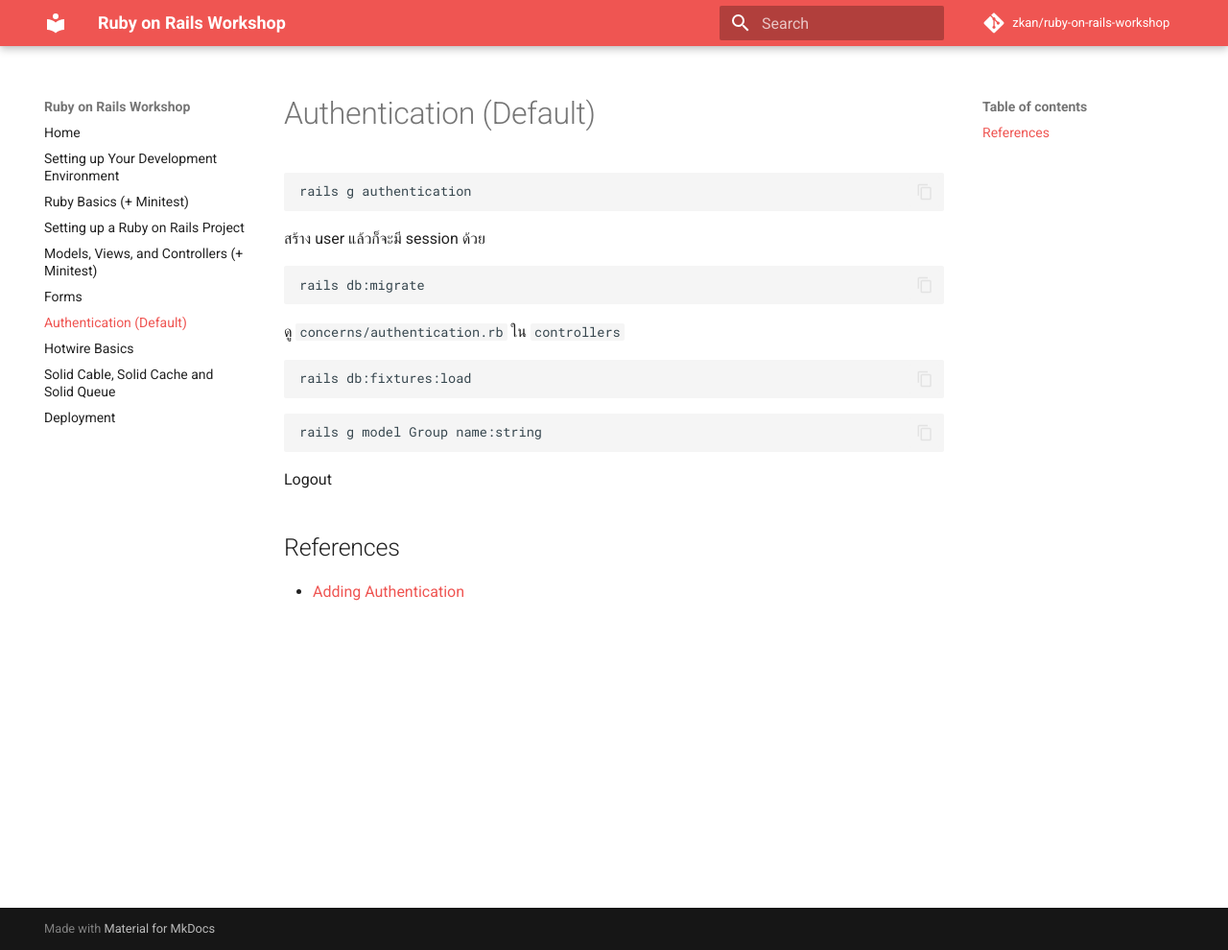
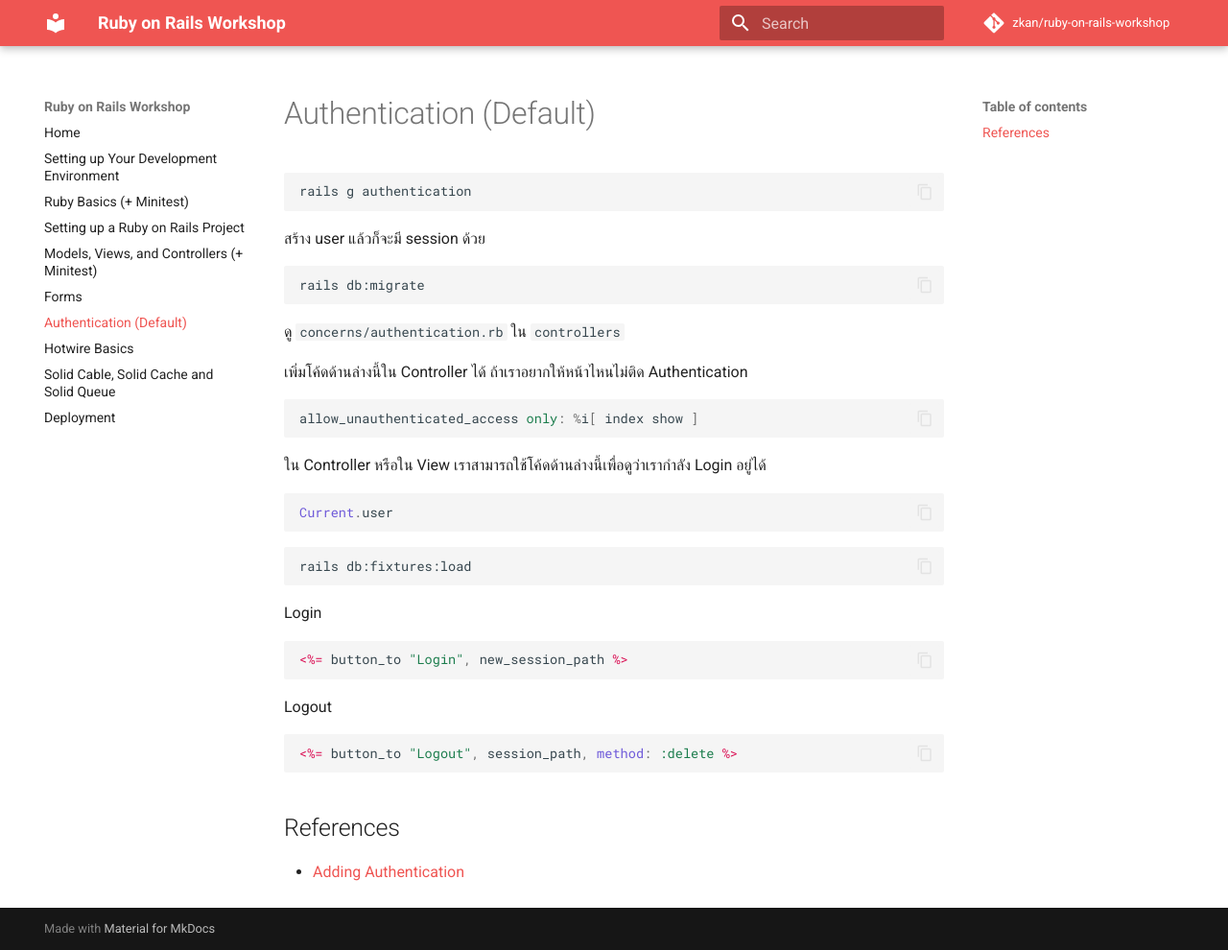
Before and after one commit to zkan/rails-unpacked-and-demystified-workshop, an MkDocs documentation site: the page built from docs/authentication.md, in a window 1280 px wide and 990 px high. Shown: the whole window at 96% size. Built offline with MkDocs 1.6.1 and Material for MkDocs 9.7.7, drawn with Linux system fonts in a browser that asks for light colours; comment, search, counter and statistics services are not loaded.

Commit message:
Mention Current.user and add button for login and logout

````diff
--- a/docs/authentication.md
+++ b/docs/authentication.md
@@ -12,16 +12,34 @@
 
 ดู `concerns/authentication.rb` ใน `controllers`
 
+เพิ่มโค้ดด้านล่างนี้ใน Controller ได้ ถ้าเราอยากให้หน้าไหนไม่ติด Authentication
+
+```ruby
+allow_unauthenticated_access only: %i[ index show ]
+```
+
+ใน Controller หรือใน View เราสามารถใช้โค้ดด้านล่างนี้เพื่อดูว่าเรากำลัง Login อยู่ได้
+
+```ruby
+Current.user
+```
+
 ```bash
 rails db:fixtures:load
 ```
 
-```bash
-rails g model Group name:string
+Login
+
+```erb
+<%= button_to "Login", new_session_path %>
 ```
 
 Logout
 
+```erb
+<%= button_to "Logout", session_path, method: :delete %>
+```
+
 ## References
 
 * [Adding Authentication](https://guides.rubyonrails.org/getting_started.html#adding-authentication){target=_blank}
````
